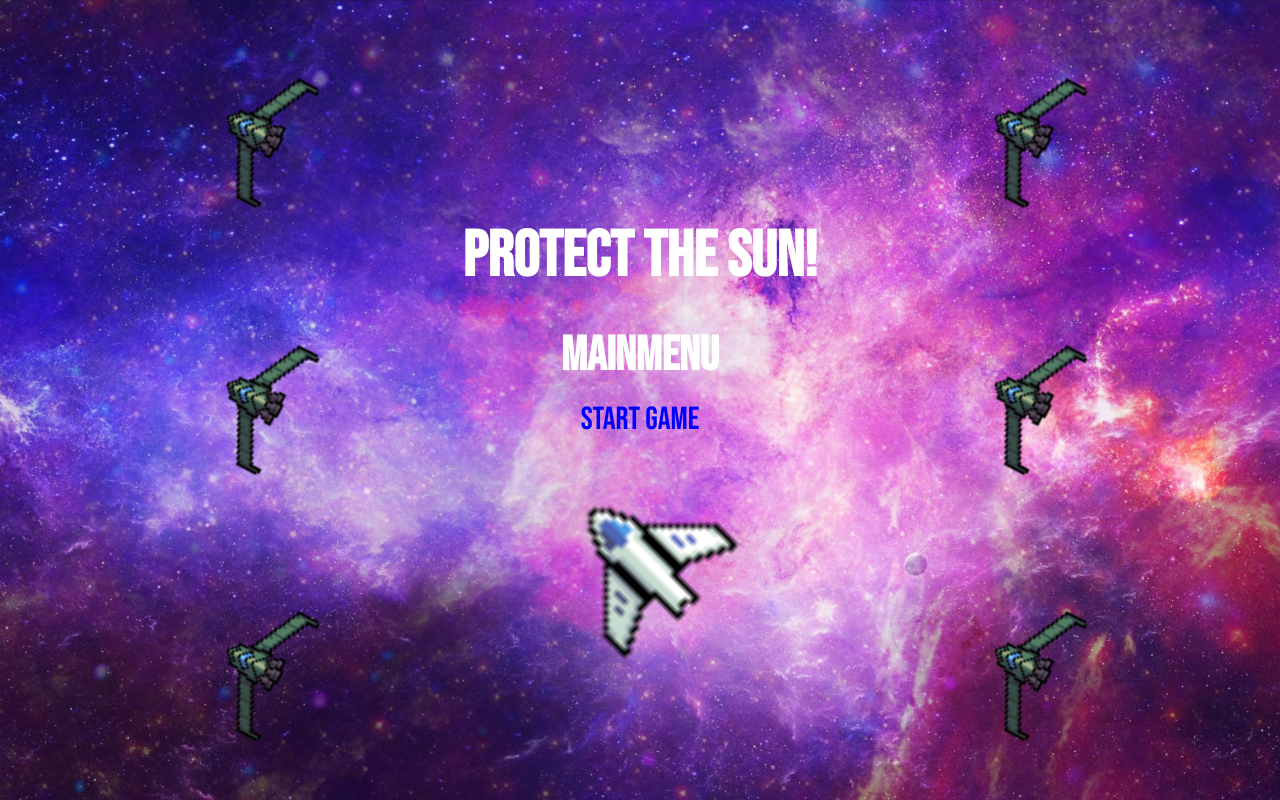
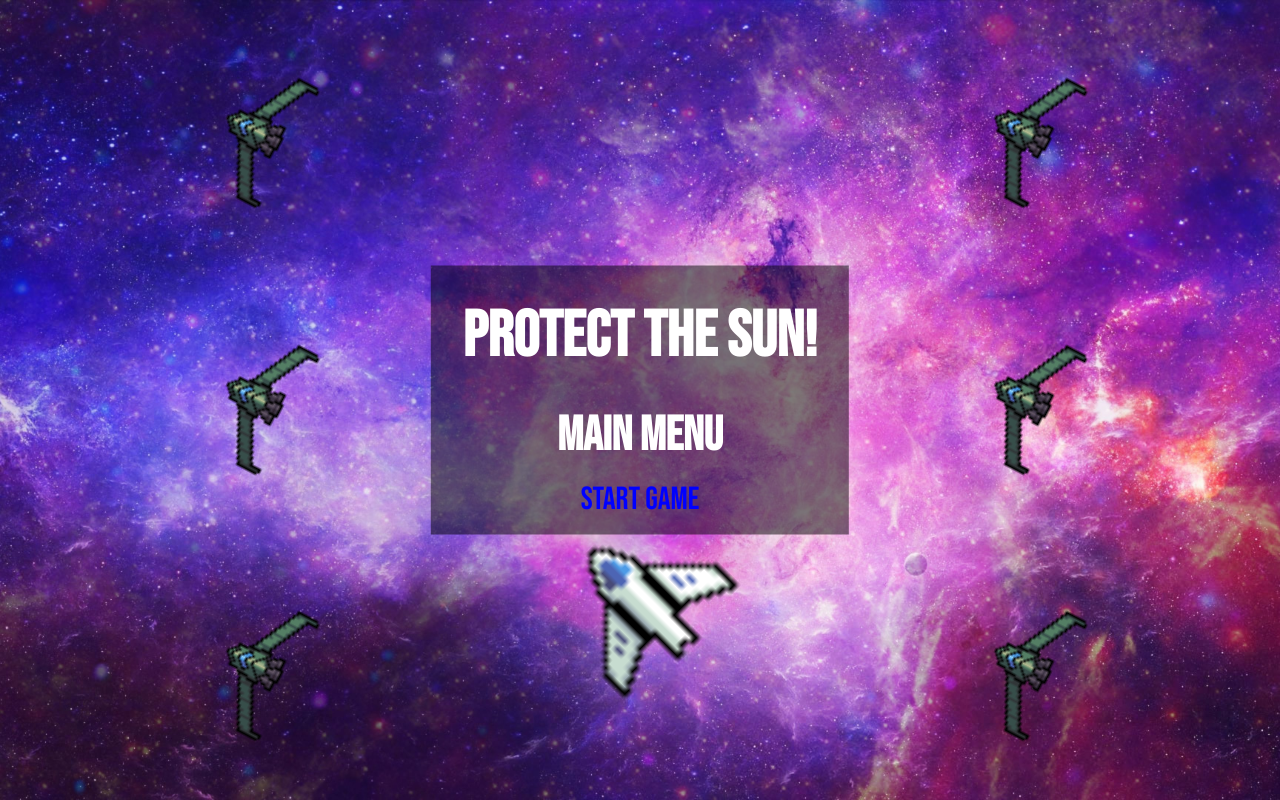
Before and after one commit to pslib-cz/2023-p3a-mpa-react-project-TomasKrycfalusij, a React (Vite) app in the folder my-app/: page / in a window 1280 px wide. Built offline with nearby package versions, Linux system fonts and the light colour scheme.

Commit message:
update menu

```diff
--- a/my-app/src/pages/MainMenu.module.css
+++ b/my-app/src/pages/MainMenu.module.css
@@ -7,14 +7,17 @@
 }
 
 .buttonsContainer {
+    z-index: 1;
     display: flex;
     flex-direction: column;
     justify-content: center;
     align-items: center;
     position: absolute;
-    top: 40%;
+    top: 50%;
     left: 50%;
     transform: translate(-50%, -50%);
+    padding: 1em;
+    background-color: rgba(0, 0, 0, 0.5);
 }
 
 .header {
@@ -35,7 +38,7 @@
 
 .playerIcon {
     position: absolute;
-    top: 70%;
+    top: 75%;
     left: 50%;
     transform: translate(-50%, -50%);
     width: 16rem;
--- a/my-app/src/pages/MainMenu.tsx
+++ b/my-app/src/pages/MainMenu.tsx
@@ -12,7 +12,7 @@ const MainMenu = () => {
     <div className={mainMenuStyle.container}>
       <div className={mainMenuStyle.buttonsContainer}>
         <h1 className={mainMenuStyle.header}>Protect the sun!</h1>
-        <h2 className={mainMenuStyle.sectionName}>MainMenu</h2>
+        <h2 className={mainMenuStyle.sectionName}>Main Menu</h2>
         <Link className={mainMenuStyle.menuLink} to="/game">Start Game</Link>
       </div>
       <div className={mainMenuStyle.playerIcon}></div>
```
